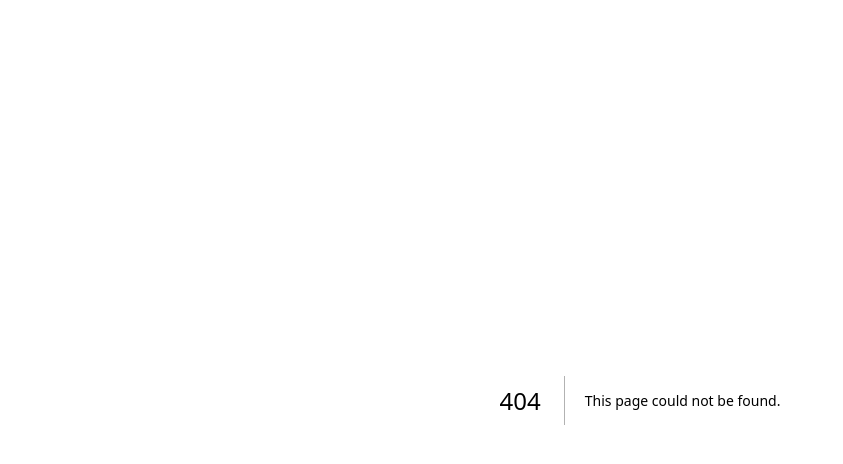
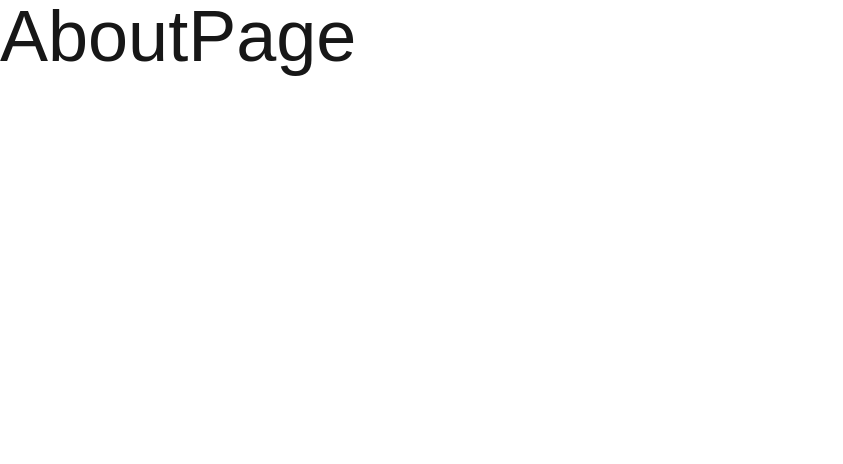
Before and after one commit to yuna-c/nextjs-tutorial, a Next.js app: page /about in a window 1280 px wide. Before the commit this address had no page. Shown: the top 464 px of the page, without its empty margins (0-843 px from the left). Built offline with nearby package versions, Linux system fonts and the light colour scheme.

Commit message:
link Component 작성

```diff
--- /dev/null
+++ b/app/about/page.tsx
@@ -0,0 +1,8 @@
+const AboutPage = () => {
+  return (
+    <div>
+      <h1 className="text-7xl">AboutPage</h1>
+    </div>
+  )
+}
+export default AboutPage
--- a/app/page.tsx
+++ b/app/page.tsx
@@ -1,7 +1,12 @@
+import Link from 'next/link'
+
 const HomePage = () => {
   return (
     <div>
       <h1 className="text-7xl">HomePage</h1>
+      <Link href="/about" className="text-xl text-blue-500 inline-block mt-8">
+        about page
+      </Link>
     </div>
   )
 }
```
